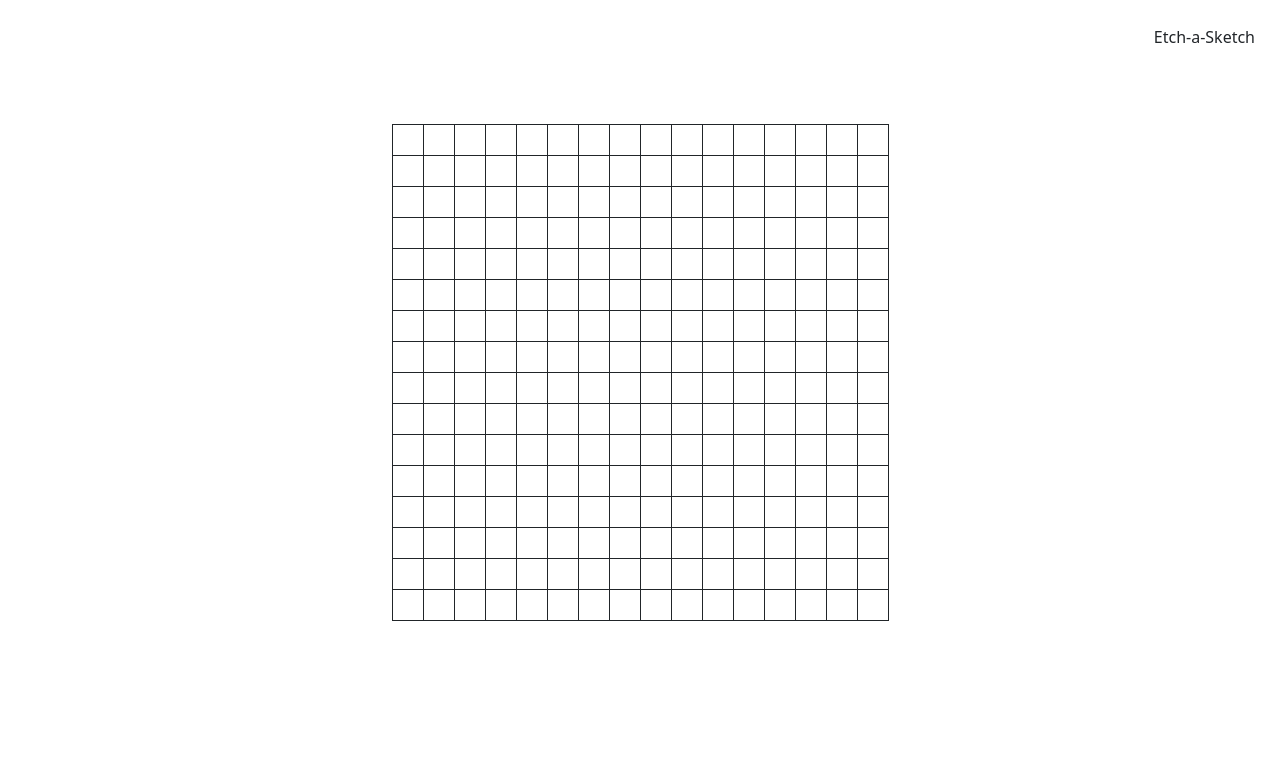
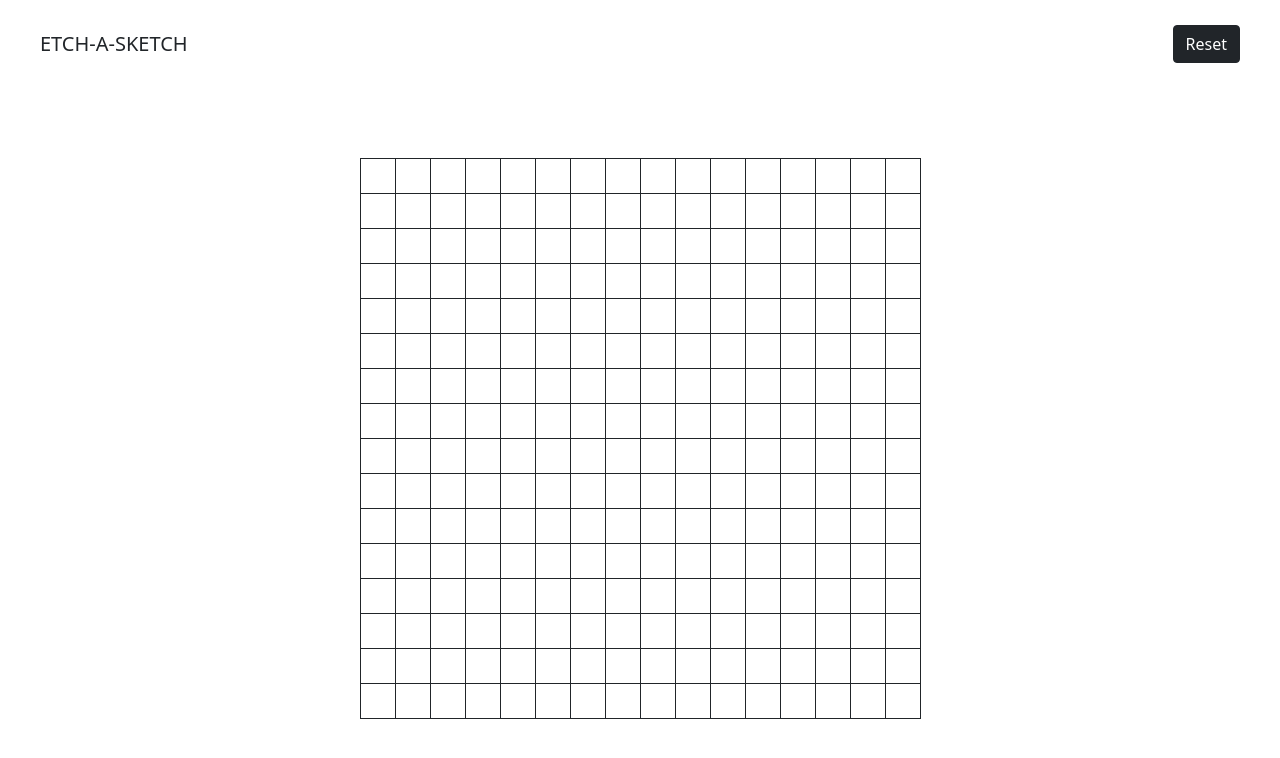
Before and after one commit to LetsGo12300/etch-a-sketch, a plain HTML site: page index.html in a window 1280 px wide. Drawn offline with nearby package versions, Linux system fonts and the light colour scheme.

Commit message:
Added code for reset button

```diff
--- a/index.html
+++ b/index.html
@@ -7,11 +7,14 @@
     <link href="./static/styles.css" rel="stylesheet">
     <link href="https://cdn.jsdelivr.net/npm/bootstrap@5.1.3/dist/css/bootstrap.min.css" rel="stylesheet" integrity="sha384-1BmE4kWBq78iYhFldvKuhfTAU6auU8tT94WrHftjDbrCEXSU1oBoqyl2QvZ6jIW3" crossorigin="anonymous">
     <script src="./static/script.js"></script>
-    <title>Document</title>
+    <title>Etch-a-Sketch</title>
 </head>
 <body>
     <div id="header">
-        Etch-a-Sketch
+        <div id="title-div">ETCH-A-SKETCH</div>
+        <div>
+            <button id="reset-btn" type="button" class="btn btn-dark">Reset</button>
+        </div>
     </div>
 
     <div id="container">
--- a/static/script.js
+++ b/static/script.js
@@ -1,12 +1,32 @@
 document.addEventListener('DOMContentLoaded', function(){
 
     const container = document.querySelector('#grid-container');
+    resetButton = document.getElementById('reset-btn');
 
-    for (let i = 0; i < 16; i++){ // row
+    let currentSize = 16;
+    createGrid(currentSize);
+
+    resetButton.addEventListener('click', () => {
+        let newSize = currentSize;
+        do{
+            newSize = prompt("Change number of squares per side (1 to 100):", currentSize);
+            newSize = parseInt(newSize);
+        }
+        while(newSize < 0 || newSize > 100);
+
+        if (!isNaN(newSize)){
+            currentSize = newSize;
+            createGrid(newSize);
+        }
+    });
+
+    function createGrid(size){
+        container.textContent = '';
+        for (let i = 0; i < size; i++){ // row
             const row_div = document.createElement('div');
             row_div.classList.add('row-div');
 
-        for (let j = 0; j < 16; j++){ // column
+            for (let j = 0; j < size; j++){ // column
                 const square = document.createElement('div');
                 square.id = `square-${i}-${j}`;
                 square.classList.add('square-div');
@@ -15,12 +35,12 @@ document.addEventListener('DOMContentLoaded', function(){
 
             container.appendChild(row_div);
         }
-
         document.querySelectorAll(".square-div").forEach(square => {
             square.addEventListener('mouseenter', () => {
                 changeColor(square.id);
             });
         });
+    }
 
 
 });
--- a/static/styles.css
+++ b/static/styles.css
@@ -1,27 +1,43 @@
+@import url('https://fonts.googleapis.com/css2?family=Roboto:wght@300&display=swap');
+
 body{
-    display: flex;
-    flex-direction: column;
     height: 100vh;
-    gap: 50px;
+    padding: 20px;
+    font-family: 'Roboto', sans-serif;
+}
+
+#title-div{
+    font-size: 20px;
 }
 
 #header{
-    padding: 25px;
-    text-align: right;
+    display: flex;
+    align-items: center;
+    justify-content:space-between;
+    padding: 5px 20px;
+    margin-bottom: 50px;
 }
+
 #container{
     display: flex;
+    flex-direction: column;
     justify-content: center;
     align-items: center;
+    height: 80vh;
 }
 
 #grid-container{
-    display: flex;
+    height: 70vh;
+    width: 70vh;
+    display: grid;
+}
+
+.row-div{
+    display: grid;
+    grid-auto-flow: column;
 }
 
 .square-div{
-    height: 30px;
-    width: 30px;
     outline: 1px solid;
     margin-top: 1px;
     margin-left: 1px;
```
Lines whose indentation alone changed are shown as unchanged.
